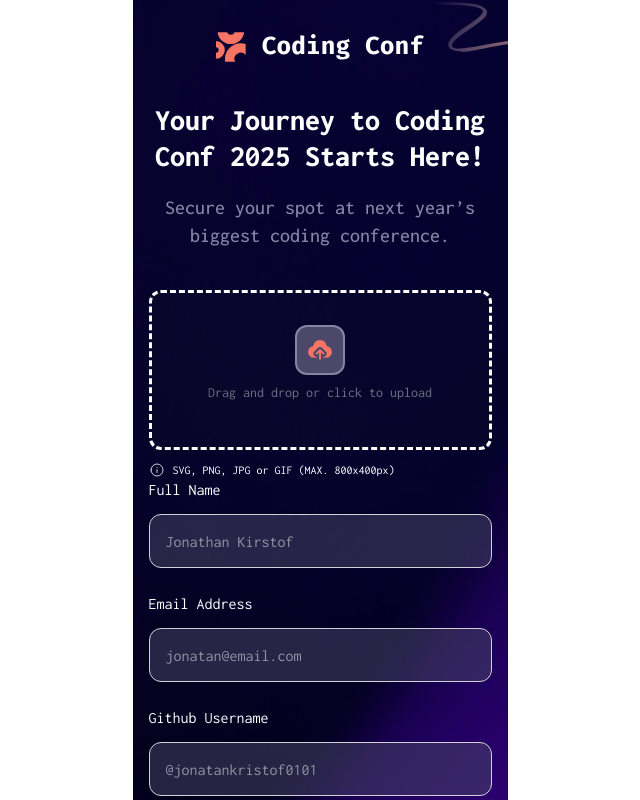
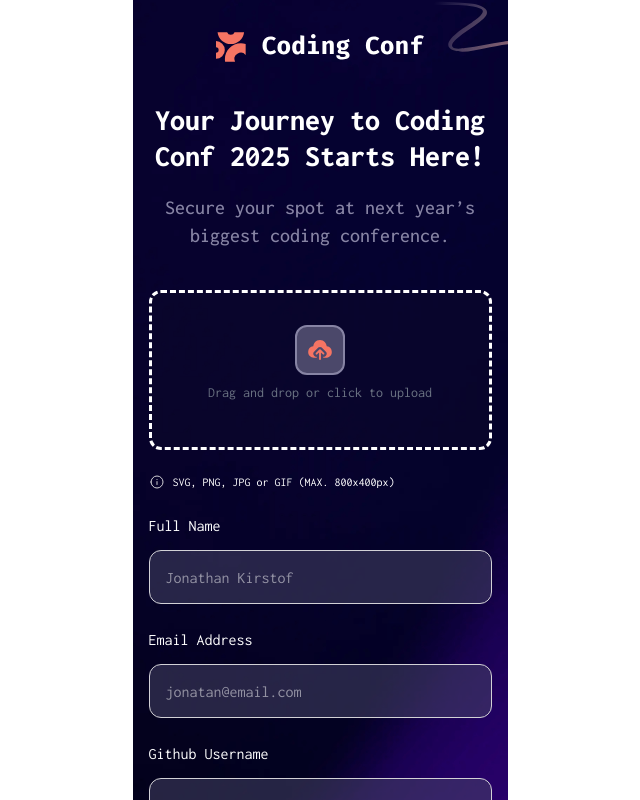
Before and after one commit to Davichobits/conference-ticket-generator, a React (Vite) app: page / in a window 1280 px wide. Shown: the top 800 px of the page, without its empty margins (320-960 px from the left). Built offline with nearby package versions, Linux system fonts and the light colour scheme.

Commit message:
fix input space

```diff
--- a/src/components/form/form.tsx
+++ b/src/components/form/form.tsx
@@ -9,8 +9,8 @@ interface Props {
 export const Form = ({ styles='' }: Props) => {
   return (
     <form className={`${styles}`}>
-      <UploadInput styles='mb-6' />
-      <div className='flex flex-col gap-6 mb-6'>
+      <UploadInput />
+      <div className='flex flex-col gap-6 my-6'>
         <Input
           label='Full Name'
           placeholder='Jonathan Kirstof'
--- a/src/components/form/upload-input/upload-input.tsx
+++ b/src/components/form/upload-input/upload-input.tsx
@@ -55,7 +55,7 @@ export const UploadInput = () => {
     <>
       <div
         {...getRootProps()}
-        className={`flex flex-col items-center justify-center w-full px-4 py-3 border-3 border-Neutral-0 border-dashed rounded-xl bg-Neutral-900/50  cursor-pointer mb-3 overflow-hidden ${!file && 'hover:bg-Neutral-500/50'}`}
+        className={`flex flex-col items-center justify-center w-full px-4 py-3 border-3 border-Neutral-0 border-dashed rounded-xl bg-Neutral-900/50  cursor-pointer mb-3 overflow-hidden ${!file && 'hover:bg-Neutral-500/50'} mb-6`}
       >
         <div className='flex flex-col items-center justify-center pt-5 pb-6'>
           {file ? (
```
